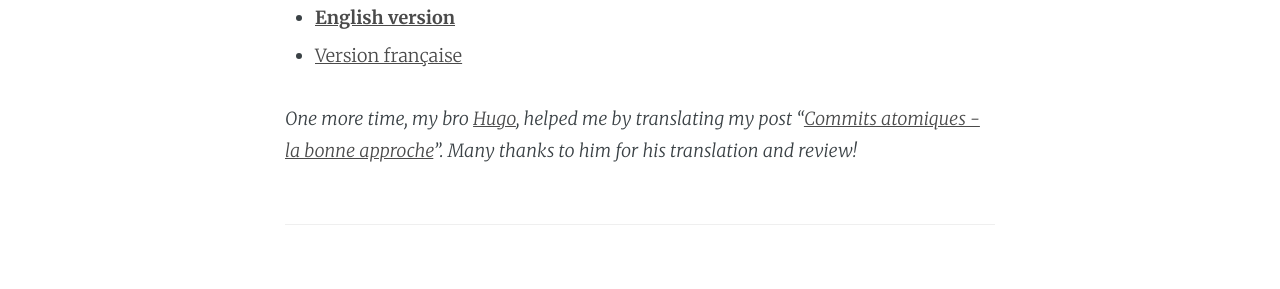
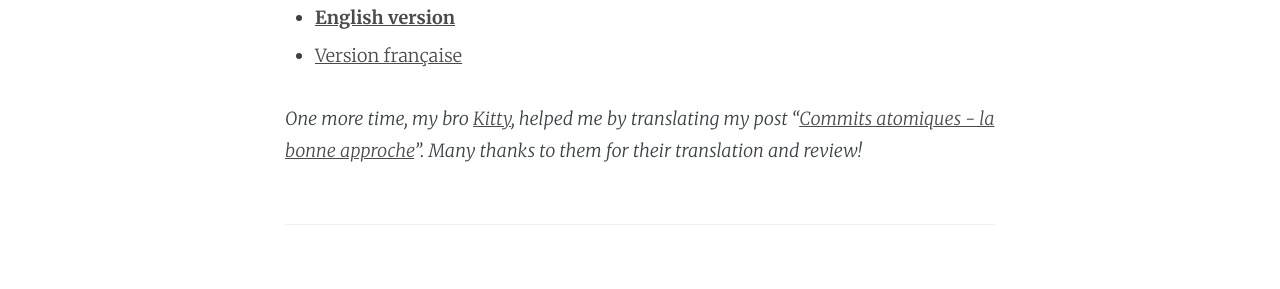
Before and after one commit to lgiraudel/adopteungit, a Jekyll site: the page built from _posts/2017-04-26-how-to-do-atomic-commits.markdown, in a window 1280 px wide and 900 px high. Shown: the part 372-661 px from the top of the window. Built offline with Jekyll 4.4.1, drawn with Linux system fonts in a browser that asks for light colours; comment, search, counter and statistics services are not loaded.

Commit message:
Update 2017-04-26-how-to-do-atomic-commits.markdown

```diff
--- a/_posts/2017-04-26-how-to-do-atomic-commits.markdown
+++ b/_posts/2017-04-26-how-to-do-atomic-commits.markdown
@@ -12,7 +12,7 @@ hidden: true
 translator: hugo-giraudel
 ---
 
-*One more time, my bro [Hugo](https://twitter.com/hugogiraudel), helped me by translating my post "[Commits atomiques - la bonne approche]({% post_url 2017-04-26-commits-atomiques-la-bonne-approche %})". Many thanks to him for his translation and review!*
+*One more time, my bro [Kitty](https://twitter.com/KittyGiraudel), helped me by translating my post "[Commits atomiques - la bonne approche]({% post_url 2017-04-26-commits-atomiques-la-bonne-approche %})". Many thanks to them for their translation and review!*
 
 -----
 
```
